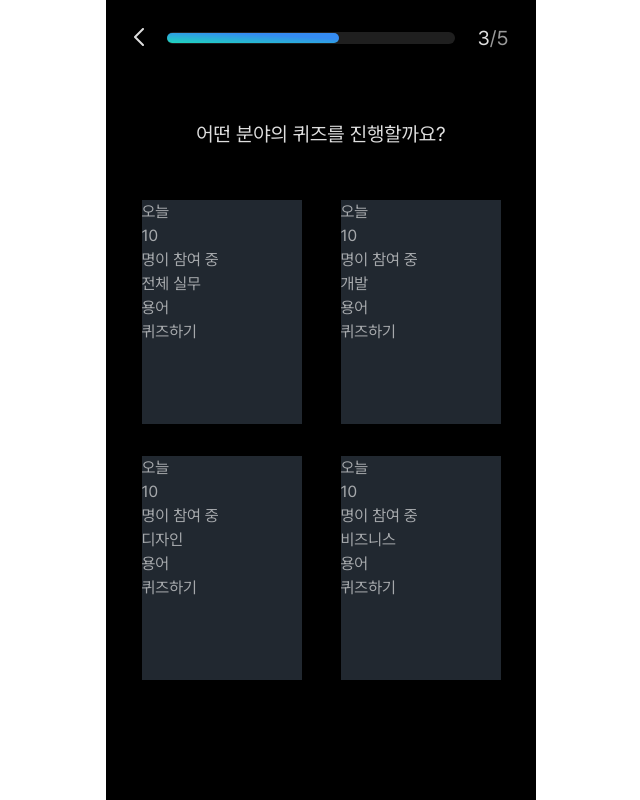
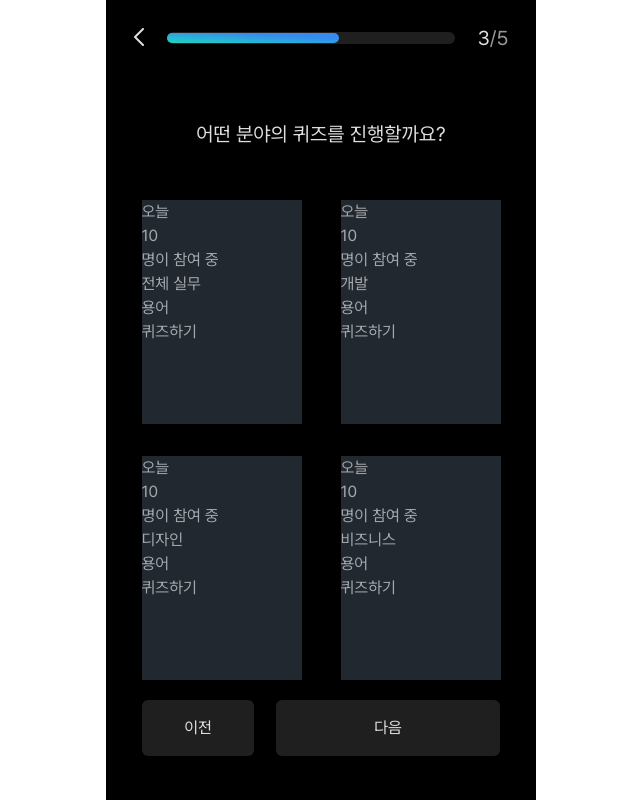
Before and after one commit to dnd-side-project/dnd-11th-10-frontend, a Next.js app: page /quiz in a window 1280 px wide. Shown: the whole page, without its empty margins (319-959 px from the left). Built offline with nearby package versions, Linux system fonts and the light colour scheme.

Commit message:
feat: 이전 및 다음 버튼 추가

```diff
--- a/src/app/quiz/page.tsx
+++ b/src/app/quiz/page.tsx
@@ -38,6 +38,7 @@ function Quiz() {
       <div className="text-center text-onSurface-300 text-xl">
         <p>어떤 분야의 퀴즈를 진행할까요?</p>
       </div>
+
       <div className="mt-5 flex flex-wrap justify-around">
         {quizType.map((quiz) => {
           return (
@@ -53,10 +54,21 @@ function Quiz() {
               <p className={`text-${quiz.color}`}>{quiz.name}</p>
               <p>용어</p>
               <p>퀴즈하기</p>
-              <div className=''/>
+              <div className="" />
             </div>
           )
         })}
+      </div>
+      <div className="flex justify-between px-5">
+        <button className="mt-5 px-6 w-28 h-14 bg-outline rounded-md text-onSurface-300">
+          이전
+        </button>
+        <button
+          disabled={true}
+          className="mt-5 px-6 w-56 h-14 bg-outline active:bg-gradient-to-tr from-gradient-201 to-gradient-202 to-70% rounded-md text-onSurface-300"
+        >
+          다음
+        </button>
       </div>
     </div>
   )
```
